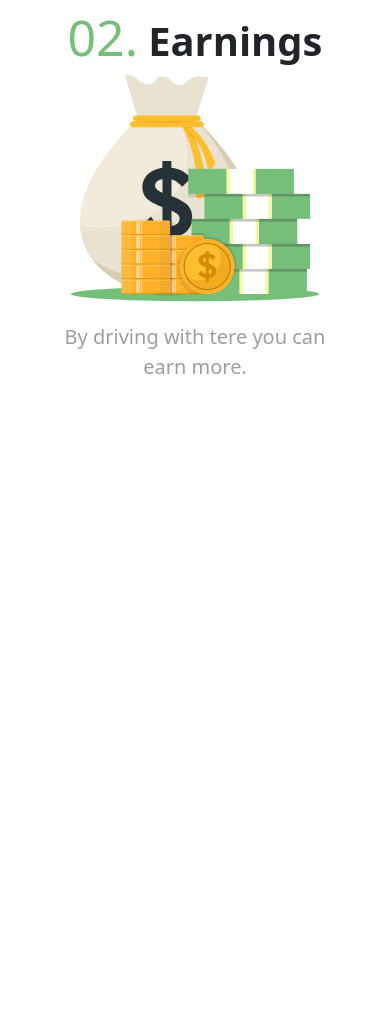
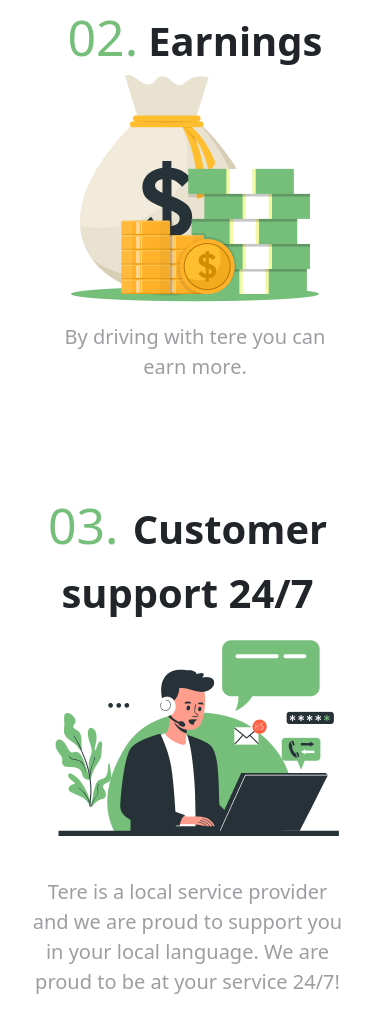
Before and after one commit to SajidNoorMuhammad/Responsive-Tere-Website, a plain HTML site: page index.html in a window 390 px wide. Shown: the part 3809-4822 px from the top of the page. Before the commit the page ends 4207 px from the top, so only its background shows below. Drawn offline with nearby package versions, Linux system fonts and the light colour scheme.

Commit message:
Add some more work

```diff
--- a/index.html
+++ b/index.html
@@ -201,7 +201,17 @@
 
     <div class="container">
         <div class="hello-three">
+            <div class="row">
+                <div class="col">
+                    <div class="number-r"><span class="ending">03.</span> <span class="cold">Customer support 24/7</span> </div>
+                    <div class="over"><img src="Images/Frame (5).png" alt=""></div>
+                    <p class="copy-3">Tere is a local service provider and we are proud to support you in your local language. We are proud to be at your service 24/7!</p>
+                </div>
+                <div class="col hover">
+                    <img src="Images/Frame (5).png" alt="">
+                </div>
 
+            </div>
 
         </div>
     </div>
--- a/style.css
+++ b/style.css
@@ -412,3 +412,44 @@
         display: none;
     }
 }
+
+
+.number-r>.ending {
+    color: #75BF7A;
+    font-size: 50px;
+}
+
+.number-r>.cold {
+    font-size: 39.94px;
+    font-weight: 600;
+    margin-left: 10px;
+}
+
+.copy-3 {
+    color: #9E9DA2;
+    margin-top: 20px;
+    font-size: 20px;
+}
+
+.hello-three {
+    margin-top: 90px;
+    margin-left: 20px;
+}
+
+.over {
+    display: none;
+}
+
+@media only screen and (max-width:700px) {
+    .hello-three {
+        text-align: center !important;
+    }
+
+    .over {
+        display: block;
+    }
+
+    .hover>img {
+        display: none;
+    }
+}
```
